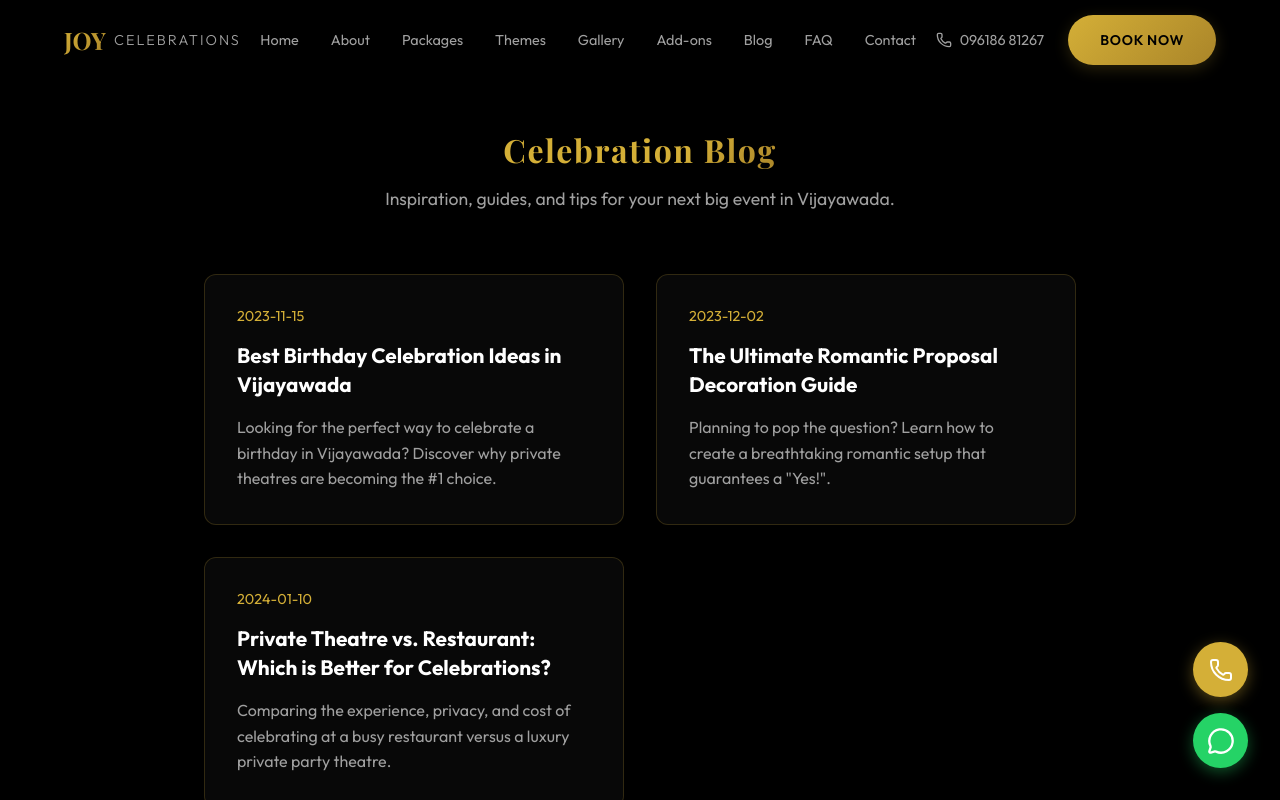
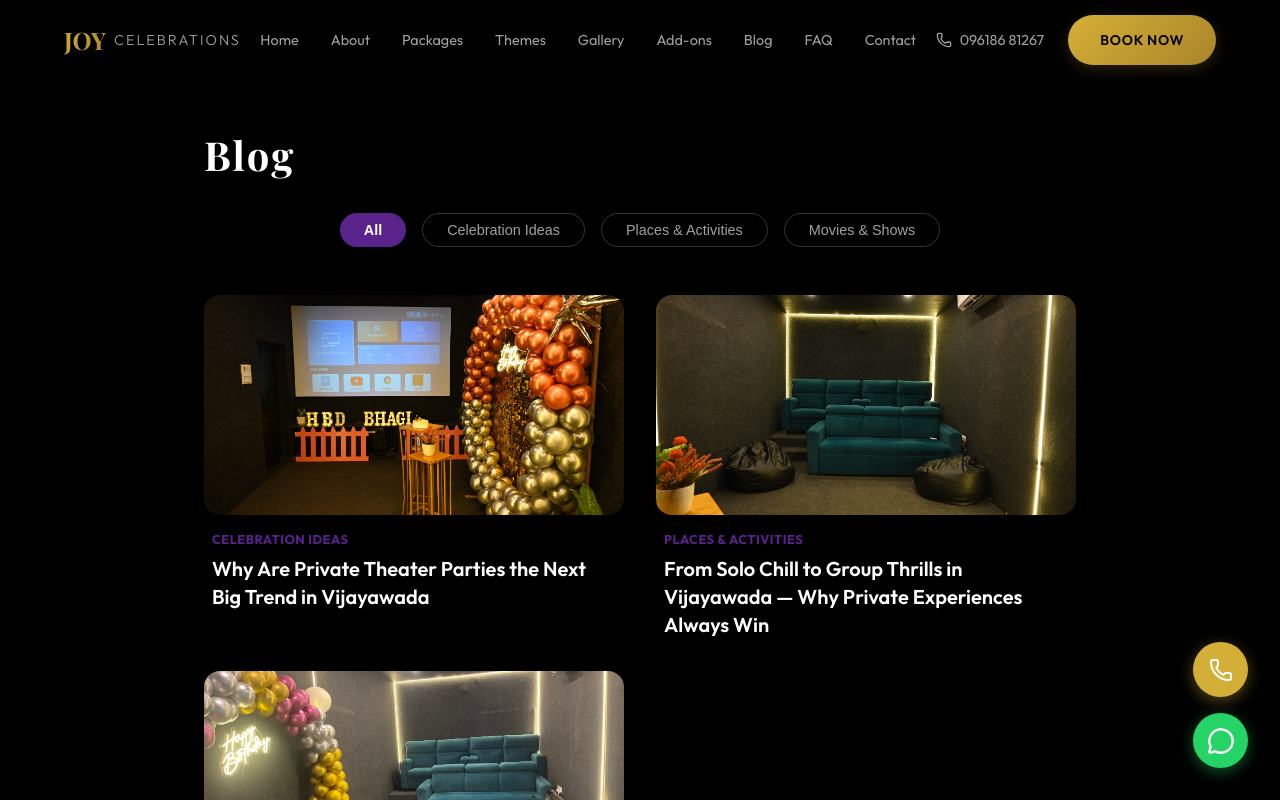
Before and after one commit to geethikaparvatham/Joy_celebrations, a Next.js app: page /blog in a window 1280 px wide. Shown: the top 800 px of the page. Built offline with nearby package versions, Linux system fonts and the light colour scheme.

Commit message:
Update Blog section to feature filter pills and image-based cards matching premium UI requirements

```diff
--- /dev/null
+++ b/src/app/blog/BlogClient.tsx
@@ -0,0 +1,82 @@
+"use client";
+
+import { useState } from "react";
+import Link from "next/link";
+import Image from "next/image";
+
+interface BlogPost {
+  slug: string;
+  title: string;
+  category: string;
+  image: string;
+}
+
+export default function BlogClient({ posts }: { posts: BlogPost[] }) {
+  const [activeCategory, setActiveCategory] = useState("All");
+
+  const categories = ["All", "Celebration Ideas", "Places & Activities", "Movies & Shows"];
+
+  const filteredPosts = activeCategory === "All"
+    ? posts
+    : posts.filter(post => post.category === activeCategory);
+
+  return (
+    <>
+      <div style={{ display: 'flex', justifyContent: 'center', gap: '1rem', marginBottom: '3rem', flexWrap: 'wrap' }}>
+        {categories.map(category => (
+          <button
+            key={category}
+            onClick={() => setActiveCategory(category)}
+            style={{
+              padding: '0.5rem 1.5rem',
+              borderRadius: '2rem',
+              border: activeCategory === category ? 'none' : '1px solid rgba(255,255,255,0.2)',
+              background: activeCategory === category ? '#5a228b' : 'transparent', // Purple color from the screenshot
+              color: activeCategory === category ? 'white' : 'var(--text-secondary)',
+              cursor: 'pointer',
+              fontSize: '0.9rem',
+              transition: 'all 0.3s ease',
+              fontWeight: activeCategory === category ? 600 : 400
+            }}
+          >
+            {category}
+          </button>
+        ))}
+      </div>
+
+      <div style={{ display: 'grid', gridTemplateColumns: 'repeat(auto-fill, minmax(320px, 1fr))', gap: '2rem' }}>
+        {filteredPosts.map(post => (
+          <Link href={`/blog/${post.slug}`} key={post.slug} style={{ textDecoration: 'none' }}>
+            <div style={{
+              display: 'flex',
+              flexDirection: 'column',
+              gap: '1rem',
+              transition: 'transform 0.3s ease',
+              cursor: 'pointer'
+            }}
+            onMouseOver={(e) => e.currentTarget.style.transform = 'translateY(-5px)'}
+            onMouseOut={(e) => e.currentTarget.style.transform = 'translateY(0)'}
+            >
+              <div style={{ position: 'relative', width: '100%', height: '220px', borderRadius: '16px', overflow: 'hidden' }}>
+                <Image
+                  src={post.image}
+                  alt={post.title}
+                  fill
+                  style={{ objectFit: 'cover' }}
+                />
+              </div>
+              <div style={{ padding: '0 0.5rem' }}>
+                <div style={{ color: '#5a228b', fontSize: '0.8rem', fontWeight: 700, textTransform: 'uppercase', marginBottom: '0.5rem', letterSpacing: '0.5px' }}>
+                  {post.category}
+                </div>
+                <h2 style={{ color: 'white', fontSize: '1.25rem', lineHeight: '1.4', fontWeight: 600, margin: 0 }}>
+                  {post.title}
+                </h2>
+              </div>
+            </div>
+          </Link>
+        ))}
+      </div>
+    </>
+  );
+}
--- a/src/app/blog/[slug]/page.tsx
+++ b/src/app/blog/[slug]/page.tsx
@@ -4,7 +4,7 @@ import Link from 'next/link';
 
 const postsData: Record<string, any> = {
   'best-birthday-celebration-ideas-vijayawada': {
-    title: 'Best Birthday Celebration Ideas in Vijayawada',
+    title: 'Why Are Private Theater Parties the Next Big Trend in Vijayawada',
     description: 'Looking for the perfect way to celebrate a birthday in Vijayawada? Discover why private theatres are becoming the #1 choice.',
     date: '2023-11-15',
     content: `
@@ -23,7 +23,7 @@ const postsData: Record<string, any> = {
     `
   },
   'romantic-proposal-decoration-guide': {
-    title: 'The Ultimate Romantic Proposal Decoration Guide',
+    title: 'From Solo Chill to Group Thrills in Vijayawada — Why Private Experiences Always Win',
     description: 'Planning to pop the question? Learn how to create a breathtaking romantic setup that guarantees a "Yes!".',
     date: '2023-12-02',
     content: `
@@ -43,7 +43,7 @@ const postsData: Record<string, any> = {
     `
   },
   'private-theatre-vs-restaurant': {
-    title: 'Private Theatre vs. Restaurant: Which is Better for Celebrations?',
+    title: 'How Are Private Theaters in Vijayawada Replacing Boring Movie Nights?',
     description: 'Comparing the experience, privacy, and cost of celebrating at a busy restaurant versus a luxury private party theatre.',
     date: '2024-01-10',
     content: `
--- a/src/app/blog/page.tsx
+++ b/src/app/blog/page.tsx
@@ -1,5 +1,5 @@
 import type { Metadata } from 'next';
-import Link from 'next/link';
+import BlogClient from './BlogClient';
 
 export const metadata: Metadata = {
   title: 'Blog | Party Ideas & Inspiration | JOY Celebrations Vijayawada',
@@ -10,43 +10,32 @@ export const metadata: Metadata = {
 const posts = [
   {
     slug: 'best-birthday-celebration-ideas-vijayawada',
-    title: 'Best Birthday Celebration Ideas in Vijayawada',
-    excerpt: 'Looking for the perfect way to celebrate a birthday in Vijayawada? Discover why private theatres are becoming the #1 choice.',
-    date: '2023-11-15'
+    title: 'Why Are Private Theater Parties the Next Big Trend in Vijayawada',
+    category: 'Celebration Ideas',
+    image: '/bg1.jpg'
   },
   {
     slug: 'romantic-proposal-decoration-guide',
-    title: 'The Ultimate Romantic Proposal Decoration Guide',
-    excerpt: 'Planning to pop the question? Learn how to create a breathtaking romantic setup that guarantees a "Yes!".',
-    date: '2023-12-02'
+    title: 'From Solo Chill to Group Thrills in Vijayawada — Why Private Experiences Always Win',
+    category: 'Places & Activities',
+    image: '/bg2.jpg'
   },
   {
     slug: 'private-theatre-vs-restaurant',
-    title: 'Private Theatre vs. Restaurant: Which is Better for Celebrations?',
-    excerpt: 'Comparing the experience, privacy, and cost of celebrating at a busy restaurant versus a luxury private party theatre.',
-    date: '2024-01-10'
+    title: 'How Are Private Theaters in Vijayawada Replacing Boring Movie Nights?',
+    category: 'Movies & Shows',
+    image: '/bg3.jpg'
   }
 ];
 
 export default function BlogIndex() {
   return (
     <div style={{ padding: '8rem 5% 5rem', minHeight: '100vh', maxWidth: '1000px', margin: '0 auto' }}>
-      <h1 className="heading-luxury" style={{ color: '#d4af37', marginBottom: '1rem', textAlign: 'center' }}>Celebration <span className="gold-text">Blog</span></h1>
-      <p style={{ textAlign: 'center', color: 'var(--text-secondary)', marginBottom: '4rem', fontSize: '1.1rem' }}>
-        Inspiration, guides, and tips for your next big event in Vijayawada.
-      </p>
+      <div style={{ display: 'flex', justifyContent: 'space-between', alignItems: 'center', marginBottom: '2rem' }}>
+        <h1 className="heading-luxury" style={{ color: 'white', fontSize: '2.5rem', margin: 0 }}>Blog</h1>
+      </div>
 
-      <div style={{ display: 'grid', gridTemplateColumns: 'repeat(auto-fit, minmax(300px, 1fr))', gap: '2rem' }}>
-        {posts.map(post => (
-          <Link href={`/blog/${post.slug}`} key={post.slug} style={{ textDecoration: 'none' }}>
-            <div style={{ background: 'rgba(255,255,255,0.03)', border: '1px solid rgba(212, 175, 55, 0.2)', borderRadius: '12px', padding: '2rem', height: '100%', transition: 'all 0.3s ease', cursor: 'pointer' }} className="blog-card">
-              <div style={{ color: '#d4af37', fontSize: '0.9rem', marginBottom: '1rem' }}>{post.date}</div>
-              <h2 style={{ color: 'white', fontSize: '1.3rem', marginBottom: '1rem', lineHeight: '1.4' }}>{post.title}</h2>
-              <p style={{ color: 'var(--text-secondary)', lineHeight: '1.6' }}>{post.excerpt}</p>
-            </div>
-          </Link>
-        ))}
-      </div>
+      <BlogClient posts={posts} />
     </div>
   );
 }
```
